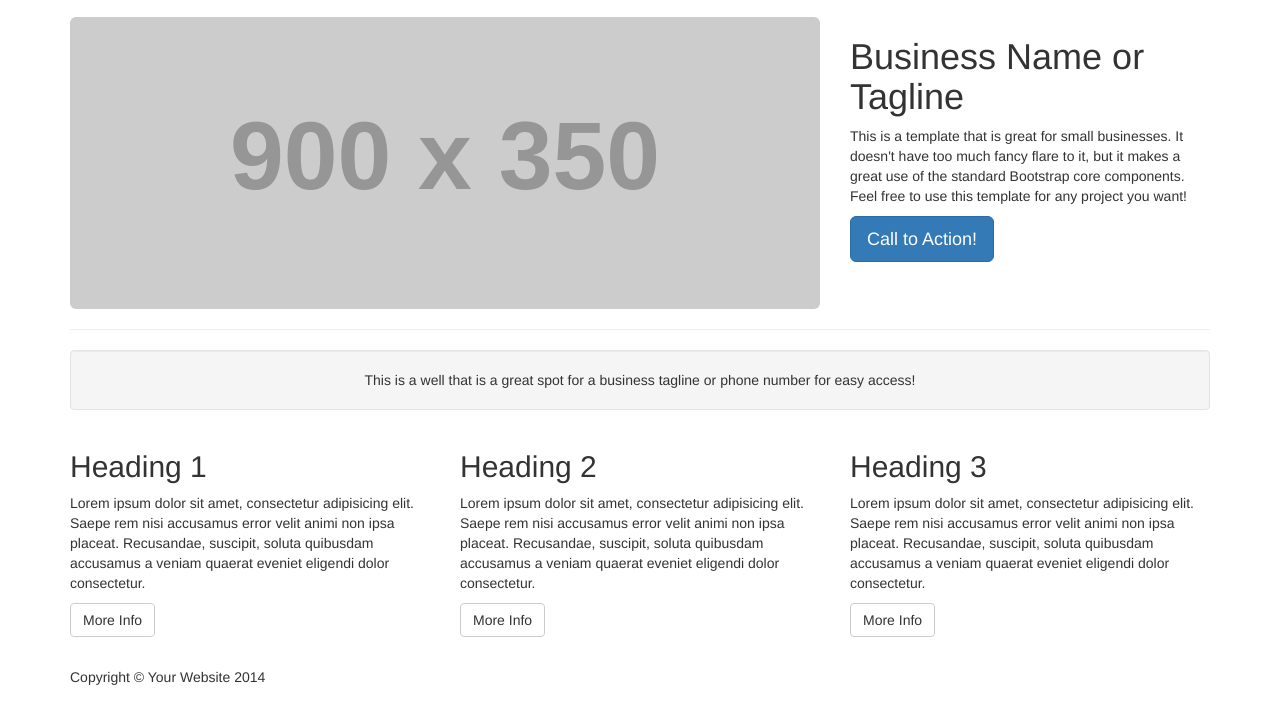
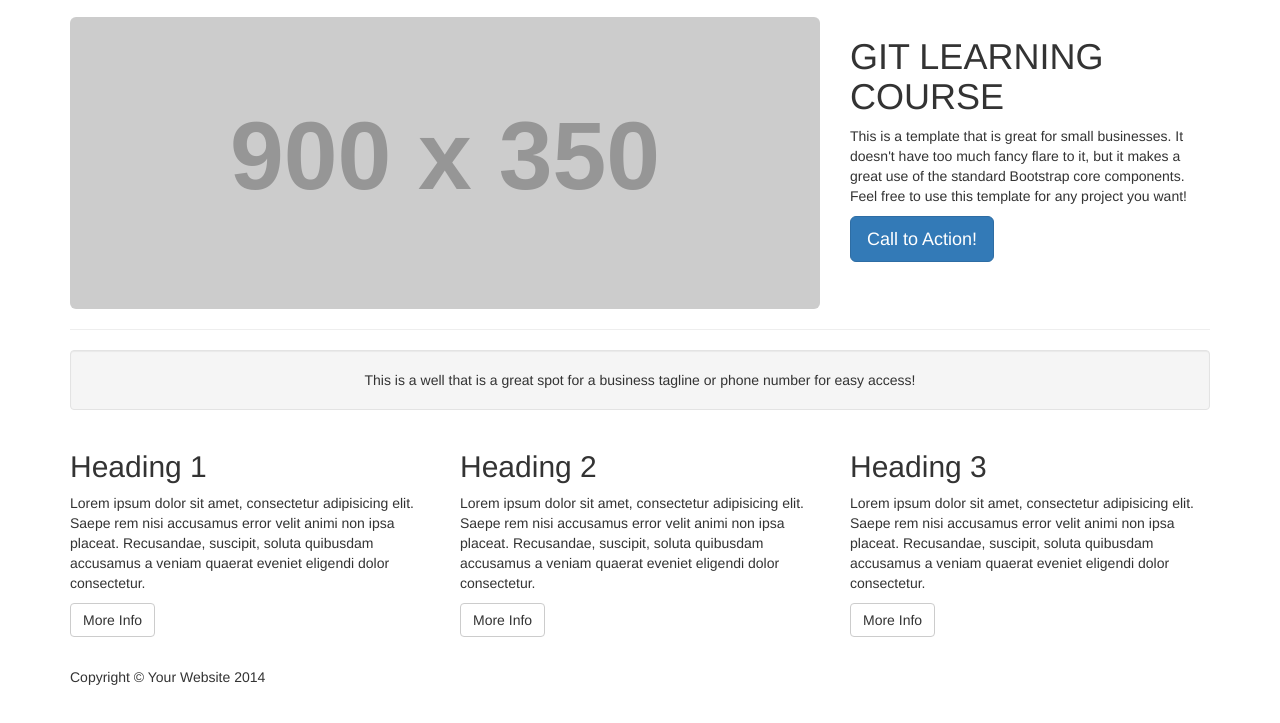
Before and after one commit to jojest/learnable-GIT-Course1, a plain HTML site: page index.html in a window 1280 px wide. Shown: the part 83-806 px from the top of the page. Drawn offline with Linux system fonts and the light colour scheme; placeholder pictures from the web are drawn by us.

Commit message:
Changes title of slider

```diff
--- a/index.html
+++ b/index.html
@@ -75,7 +75,7 @@
             </div>
             <!-- /.col-md-8 -->
             <div class="col-md-4">
-                <h1>Business Name or Tagline</h1>
+                <h1>GIT LEARNING COURSE</h1>
                 <p>This is a template that is great for small businesses. It doesn't have too much fancy flare to it, but it makes a great use of the standard Bootstrap core components. Feel free to use this template for any project you want!</p>
                 <a class="btn btn-primary btn-lg" href="#">Call to Action!</a>
             </div>
```
